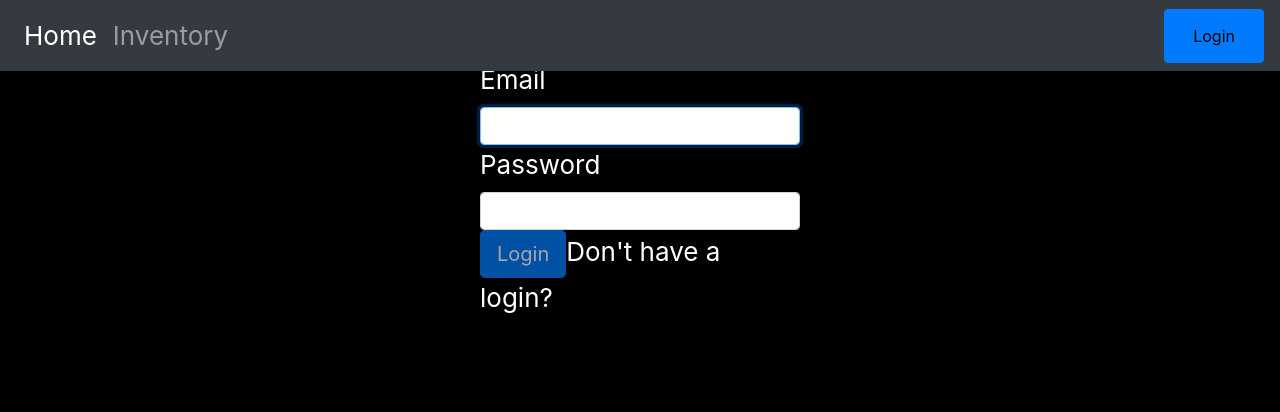
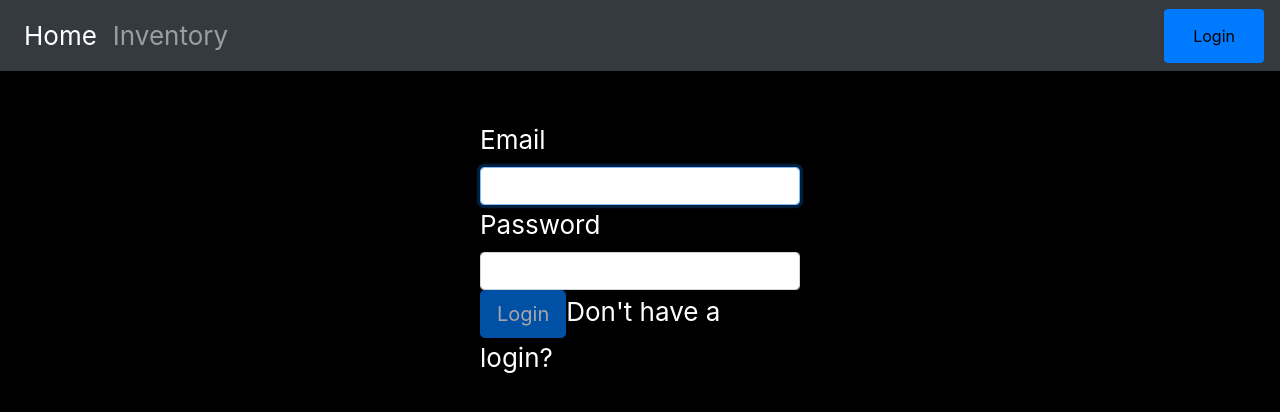
Before and after one commit to Shulamith/SoleSeller, a React (Create React App) app in the folder node_react_app/frontend/: page /login in a window 1280 px wide. Shown: the top 412 px of the page. Built offline with nearby package versions, Linux system fonts and the light colour scheme.

Commit message:
Update login.css

```diff
--- a/node_react_app/frontend/src/components/login.css
+++ b/node_react_app/frontend/src/components/login.css
@@ -1,6 +1,6 @@
 @media all and (min-width: 480px) {
   .Login {
-      padding: 60px 0;
+    padding: 120px 0;
   }
 
   .Login form {
@@ -11,3 +11,7 @@
     color : #00F;
   }
 }
+
+#login {
+  background-color: white;
+}
```
Lines whose indentation alone changed are shown as unchanged.
